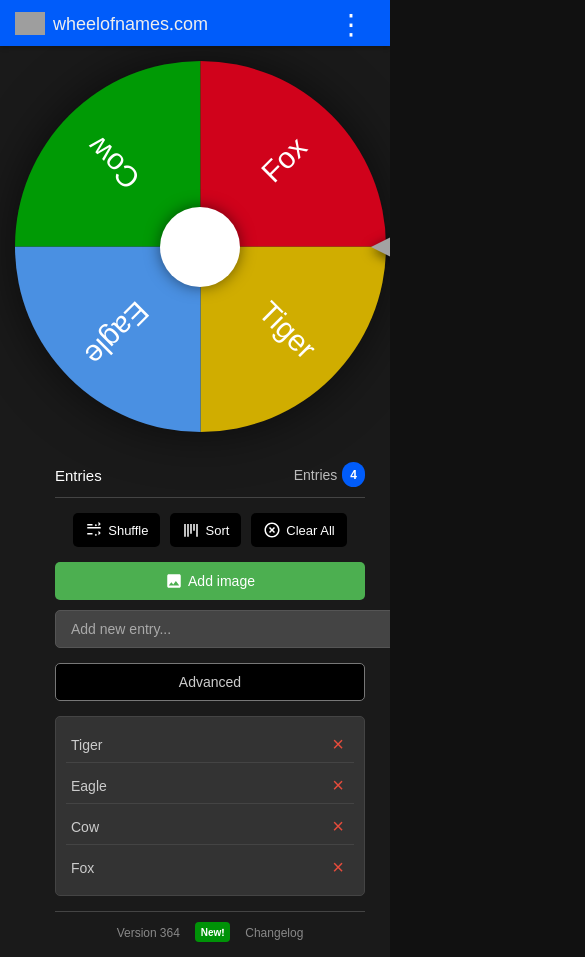
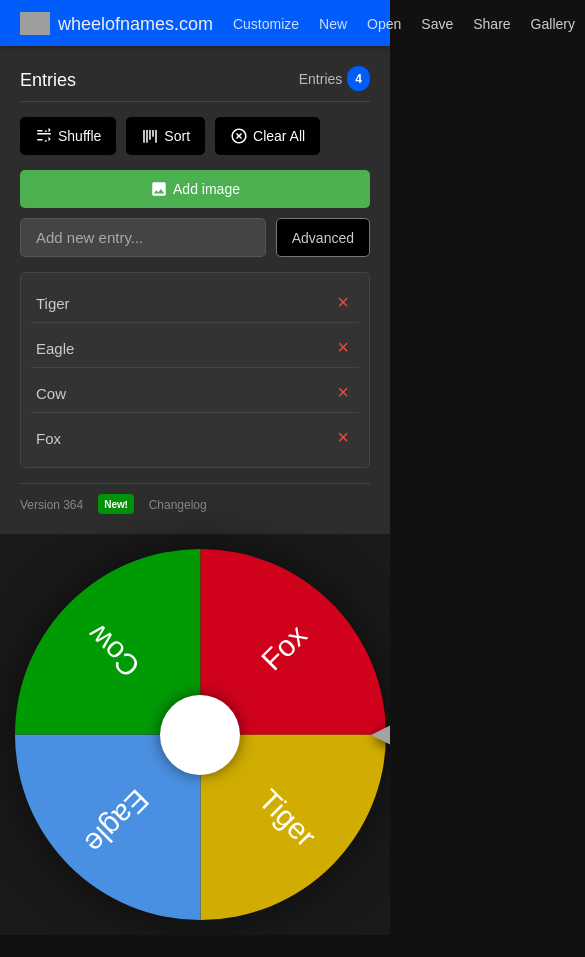
Before and after one commit to MrrBlackHat/godofwheel, a plain HTML site: page index.html in a window 390 px wide. Shown: the top 957 px of the page, 585 px wide, since content can reach past the window. After the commit the page ends 935 px from the top, so only its background shows below. Drawn offline with Linux system fonts and the light colour scheme; grey boxes are pictures that could not be loaded; a web font is replaced by a local one.

Commit message:
Update index.html

```diff
--- a/index.html
+++ b/index.html
@@ -245,27 +245,21 @@ body {
     flex-direction: column;
     justify-content: space-between;
     flex-shrink: 0;
-    /* Add for overall sidebar content centering if needed, but flex items below handle it */
-    align-items: center; /* This will center the direct children of sidebar */
 }
 
 .sidebar-top {
     flex-grow: 1;
     display: flex;
     flex-direction: column;
-    width: 100%; /* Ensure it takes full width of sidebar to allow internal centering */
-    align-items: center; /* Center content horizontally within sidebar-top */
 }
 
 .sidebar-header {
     display: flex;
-    justify-content: space-between; /* Keeps "Entries" left and count right */
+    justify-content: space-between;
     align-items: center;
     margin-bottom: 15px;
     padding-bottom: 10px;
     border-bottom: 1px solid var(--border-color);
-    width: 100%; /* Ensure it takes full width for space-between to work */
-    max-width: 310px; /* Adjust this value if needed, based on padding 350 - 2*20 = 310 */
 }
 
 .sidebar-header h2 {
@@ -298,9 +292,6 @@ body {
     flex-wrap: wrap;
     margin-bottom: 15px;
     gap: 10px;
-    justify-content: center; /* Center the buttons */
-    width: 100%; /* Ensure it takes full width for centering */
-    max-width: 310px; /* Match max-width of sidebar-header for consistent alignment */
 }
 
 .sidebar-controls button {
@@ -332,9 +323,6 @@ body {
     display: flex;
     flex-direction: column;
     gap: 10px;
-    align-items: center; /* Center children vertically within the group */
-    width: 100%; /* Ensure it takes full width for alignment */
-    max-width: 310px; /* Match max-width for consistent alignment */
 }
 
 .sidebar-input-group .add-image-button {
@@ -349,8 +337,6 @@ body {
     align-items: center;
     justify-content: center;
     gap: 5px;
-    width: 100%; /* Make button take full width of its parent (sidebar-input-group) */
-    max-width: 310px; /* Match max-width of sidebar-header for consistent alignment */
 }
 
 .sidebar-input-group .add-image-button:hover {
@@ -368,13 +354,11 @@ body {
     gap: 10px;
     width: 100%;
     box-sizing: border-box;
-    flex-wrap: wrap;
-    justify-content: center; /* Center the input and button */
+    flex-wrap: wrap; /* Allow wrapping of items if space is tight */
 }
 
 .sidebar-input-field {
     flex-grow: 1;
-    min-width: 100px;
     min-width: 100px; /* Ensures input field doesn't become too small */
     background-color: var(--input-bg);
     border: 1px solid var(--input-border);
@@ -421,9 +405,6 @@ body {
     display: flex;
     flex-direction: column;
     gap: 5px;
-    width: 100%; /* Ensure it takes full width of sidebar-top */
-    max-width: 310px; /* Match max-width for consistent alignment */
-    box-sizing: border-box; /* Include padding/border in width calculation */
 }
 
 .sidebar-entry-item {
@@ -467,11 +448,9 @@ body {
     color: #888;
     border-top: 1px solid var(--border-color);
     padding-top: 10px;
-    justify-content: center; /* Center footer content */
+    justify-content: flex-start;
     align-items: center;
     gap: 15px;
-    width: 100%; /* Ensure it takes full width for centering */
-    max-width: 310px; /* Match max-width for consistent alignment */
 }
 
 .sidebar-footer span {
@@ -495,7 +474,7 @@ body {
     max-width: 450px;
     height: auto;
     aspect-ratio: 1 / 1;
-    margin: 0 auto 20px auto;
+    margin: 0 auto 20px auto; /* This correctly centers it on desktop */
     box-shadow: 0px 0px 50px rgba(0, 0, 0, 0.6),
                 0px 0px 20px rgba(0, 0, 0, 0.3) inset;
     border-radius: 50%;
@@ -523,104 +502,58 @@ body {
         min-height: auto;
     }
 
-    /* Make wheel larger on tablets */
     #wheel-container {
-        width: 70vw; /* Using 70% of viewport width for tablets */
-        max-width: 400px; /* Max size to prevent it from getting too big on large tablets */
-        margin-bottom: 20px;
+        width: 70vw;
+        max-width: 400px;
+        margin: 0 auto 20px auto; /* Ensure this is consistently applied */
     }
 
     #wheel svg text {
-        font-size: 16px; /* Keep 16px for tablets */
+        font-size: 16px;
     }
 
-    .sidebar {
-        order: 2;
-        width: 100%;
-        border-right: none;
-        box-shadow: none;
-        padding: 15px;
-        background: var(--main-content-bg);
-    }
-
-    .header {
-        justify-content: space-between;
-        padding: 8px 15px;
-        position: relative;
-    }
-
-    /* Hide the desktop navigation on mobile */
-    .header-nav {
-        display: none;
-    }
-
-    /* Show the kebab menu icon on mobile */
-    .kebab-menu-icon {
-        display: block;
-    }
+    .sidebar { /* ... other sidebar styles ... */ }
+    .header { /* ... other header styles ... */ }
+    .header-nav { /* ... */ }
+    .kebab-menu-icon { /* ... */ }
 }
 
 /* Smaller mobile devices (up to 768px wide) */
 @media (max-width: 768px) {
     #wheel-container {
-        width: 90vw; /* Take up 90% of screen width */
-        max-width: 380px; /* A bit smaller max for these devices */
-        margin-bottom: 15px;
+        width: 90vw;
+        max-width: 380px;
+        margin: 0 auto 15px auto; /* Ensure this is consistently applied for this breakpoint */
     }
     #wheel svg text {
-        font-size: 16px; /* Consistent 16px */
+        font-size: 16px;
     }
     /* Pointer size adjustment for these screens */
-    .pointer {
-        border-top: 10px solid transparent;
-        border-bottom: 10px solid transparent;
-        border-right: 20px solid #a3a3a3;
-    }
-    .center-circle {
-        width: 70px;
-        height: 70px;
-        font-size: 13px;
-    }
-    .sidebar-header h2 {
-        font-size: 15px;
-    }
-    .sidebar-controls button {
-        padding: 8px 12px;
-        font-size: 13px;
-    }
-    .sidebar-input-field {
-        font-size: 14px;
-    }
-    .sidebar-entry-item {
-        font-size: 14px;
-        padding: 6px 5px;
-    }
+    .pointer { /* ... */ }
+    .center-circle { /* ... */ }
+    .sidebar-header h2 { /* ... */ }
+    .sidebar-controls button { /* ... */ }
+    .sidebar-input-field { /* ... */ }
+    .sidebar-entry-item { /* ... */ }
 }
 
 /* Extra small mobile devices (up to 480px wide) - Stack input and button */
 @media (max-width: 480px) {
     #wheel-container {
-        width: 95vw; /* Even larger, 95% of viewport width for small phones */
-        max-width: none; /* Let it expand freely */
-        margin-left: auto; /* Re-center */
-        margin-right: auto; /* Re-center */
+        width: 95vw;
+        max-width: none;
+        margin: 0 auto 15px auto; /* Ensure this is consistently applied for this breakpoint */
+        /* You had margin-left: -15px; and margin-right: -15px; in your original code,
+           which could be causing the issue. This needs to be overridden or removed. */
     }
     #wheel svg text {
-        font-size: 16px; /* Consistent 16px */
+        font-size: 16px;
     }
 
-    .input-advanced-container {
-        flex-direction: column; /* Stack input and button vertically */
-    }
-    .sidebar-input-field {
-        width: 100%; /* Take full width when stacked */
-    }
-    .sidebar-input-group .input-advanced {
-        width: 100%; /* Take full width when stacked */
-        margin-top: 5px; /* Add a little space when stacked */
-    }
+    .input-advanced-container { /* ... */ }
+    .sidebar-input-field { /* ... */ }
+    .sidebar-input-group .input-advanced { /* ... */ }
 }
-
 
 /* Animation for mobile dropdown */
 @keyframes slideDown {
```
